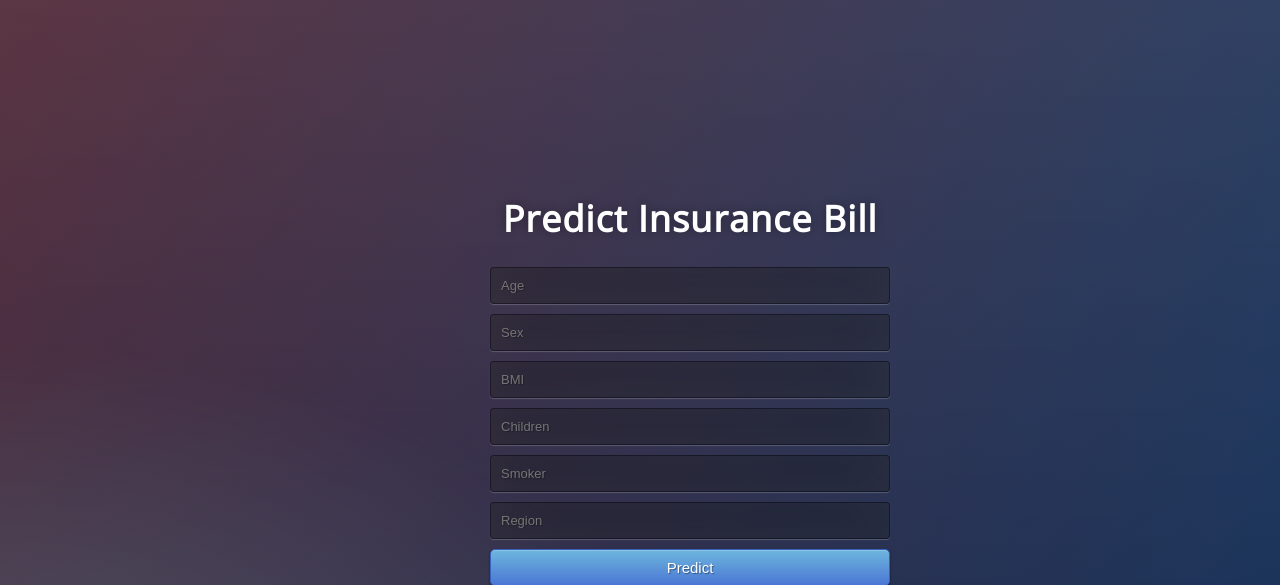
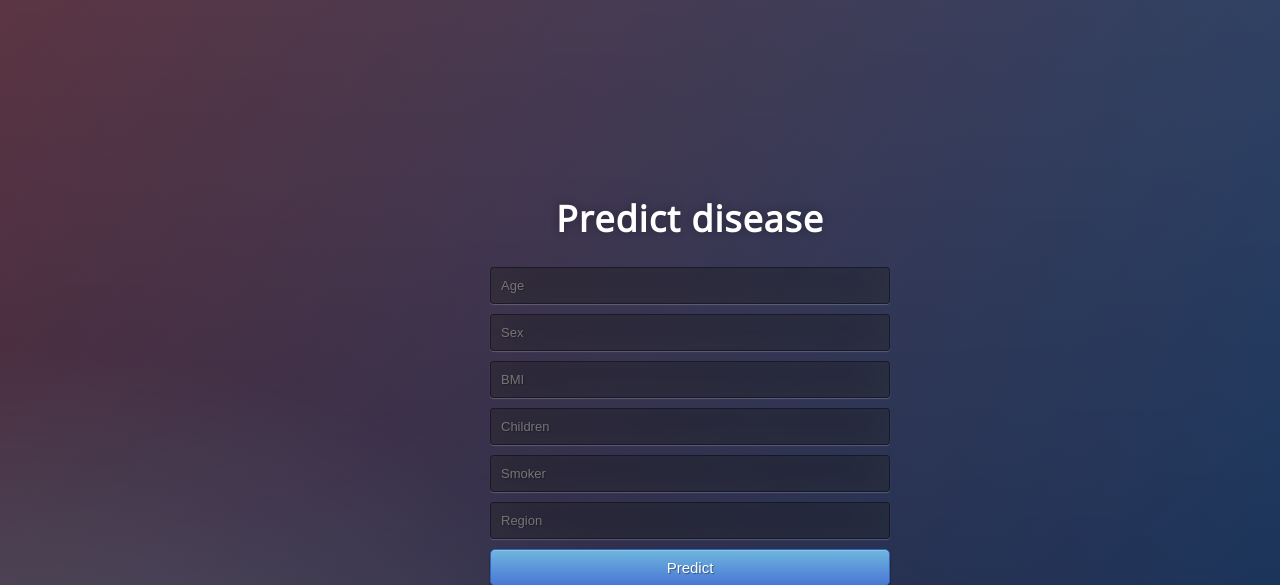
Before and after one commit to tayalmanan28/ML-model, a Flask app: page / in a window 1280 px wide. Shown: the top 585 px of the page. Run offline with Flask 2, Linux system fonts and the light colour scheme; parts of the project's set-up code (start-up, migrations or seed data) failed here and were passed over.

Commit message:
Update home.html

```diff
--- a/templates/home.html
+++ b/templates/home.html
@@ -2,7 +2,7 @@
 <html>
 <head>
   <meta charset="UTF-8">
-  <title>Predict Insurance Bill</title>
+  <title>Predict disease</title>
   <link href='https://fonts.googleapis.com/css?family=Pacifico' rel='stylesheet' type='text/css'>
 <link href='https://fonts.googleapis.com/css?family=Arimo' rel='stylesheet' type='text/css'>
 <link href='https://fonts.googleapis.com/css?family=Hind:300' rel='stylesheet' type='text/css'>
@@ -13,7 +13,7 @@
 
 <body>
  <div class="login">
-	<h1>Predict Insurance Bill</h1>
+	<h1>Predict disease</h1>
 
      <!-- Form to enter new data for predictions  -->
     <form action="{{ url_for('predict')}}"method="POST">
```
